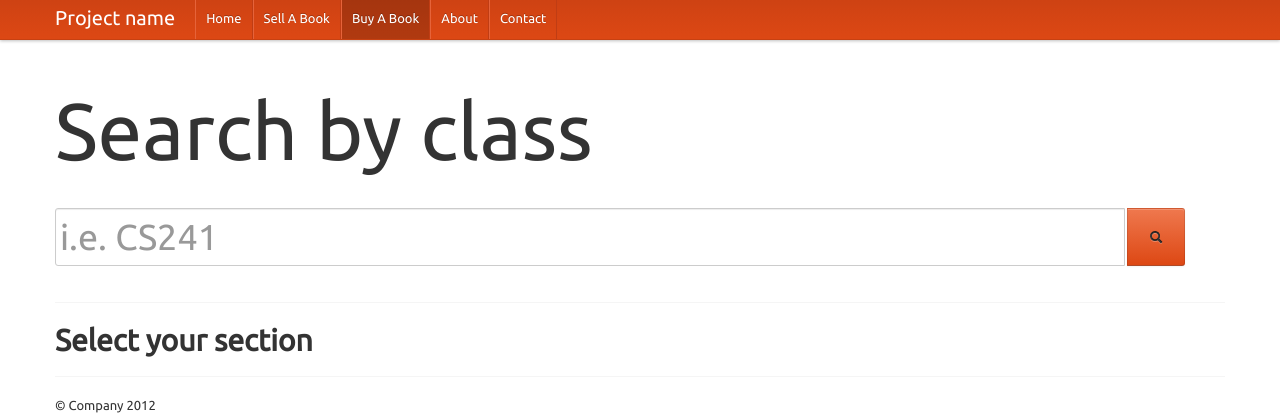
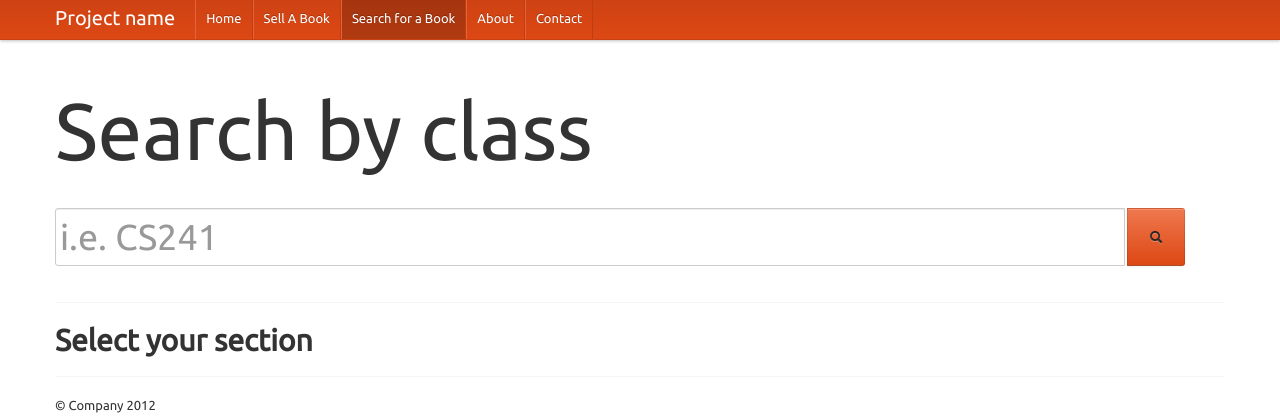
Before and after one commit to Satshabad/theBooklistr-website, a Django app: template templates/search-selection.html in a window 1280 px wide. Shown: the top 420 px of the page. Run offline with Django 3.2, Linux system fonts and the light colour scheme; the template is opened without the code that fills it, so the values that code supplies are empty; some libraries are stand-ins or nearby versions.

Commit message:
changed /buy to /search

```diff
--- a/hellodjango/urls.py
+++ b/hellodjango/urls.py
@@ -18,7 +18,7 @@ urlpatterns = patterns('',
 
     url(r'^$', 'app.views.index'),
     url(r'^sell$', 'app.views.sell', name='sell'),
-    url(r'^buy$', 'app.views.buy', name='buy'),
+    url(r'^search$', 'app.views.buy', name='buy'),
     url(r'^about$', 'app.views.about', name='about'),
     url(r'^contact$', 'app.views.contact', name='contact'),
     url(r'^thanks$', 'app.views.thanks', name='thanks')
--- a/templates/about.html
+++ b/templates/about.html
@@ -44,7 +44,7 @@
             <ul class="nav">
               <li><a href="/">Home</a></li>
               <li><a href="/sell">Sell A Book</a></li>
-              <li><a href="/buy">Buy A Book</a></li>
+              <li><a href="/search">Search for a Book</a></li>
               <li class="active"><a href="/about">About</a></li>
               <li><a href="/contact">Contact</a></li>
             </ul>
--- a/templates/buy.html
+++ b/templates/buy.html
@@ -76,7 +76,7 @@
                     <ul class="nav">
                         <li><a href="/">Home</a></li>
                         <li><a href="/sell">Sell A Book</a></li>
-                        <li class="active"><a href="/buy">Buy A Book</a></li>
+                        <li class="active"><a href="/search">Search for a Book</a></li>
                         <li><a href="/about">About</a></li>
                         <li><a href="/contact">Contact</a></li>
                     </ul>
@@ -96,7 +96,7 @@
         <div class="row">
             <div class="span12">
                 <div id="search-area">
-                    <form class="form-search" method="GET" action="/buy">
+                    <form class="form-search" method="GET" action="/search">
 
                         <div class="control-group">
                             <div class="controls">
--- a/templates/contact.html
+++ b/templates/contact.html
@@ -44,7 +44,7 @@
             <ul class="nav">
               <li><a href="/">Home</a></li>
               <li><a href="/sell">Sell A Book</a></li>
-              <li><a href="/buy">Buy A Book</a></li>
+              <li><a href="/search">Search for a Book</a></li>
               <li><a href="/about">About</a></li>
               <li class="active"><a href="/contact">Contact</a></li>
             </ul>
--- a/templates/hero.html
+++ b/templates/hero.html
@@ -42,7 +42,7 @@
 								<a href="/sell">Sell A Book</a>
 							</li>
 							<li>
-								<a href="/buy">Buy A Book</a>
+								<a href="/search">Search for a Book</a>
 							</li>
 							<li>
 								<a href="/about">About</a>
--- a/templates/search-selection.html
+++ b/templates/search-selection.html
@@ -76,7 +76,7 @@
                     <ul class="nav">
                         <li><a href="/">Home</a></li>
                         <li><a href="/sell">Sell A Book</a></li>
-                        <li class="active"><a href="/buy">Buy A Book</a></li>
+                        <li class="active"><a href="/search">Search for a Book</a></li>
                         <li><a href="/about">About</a></li>
                         <li><a href="/contact">Contact</a></li>
                     </ul>
@@ -96,7 +96,7 @@
         <div class="row">
             <div class="span12">
                 <div id="search-area">
-                    <form class="form-search" method="GET" action="/buy">
+                    <form class="form-search" method="GET" action="/search">
 
                         <div class="control-group">
                             <div class="controls">
@@ -115,7 +115,7 @@
     {% for section in sections %}
         <div class = "row well">
             <div class = "span11">
-                <h2><a href="/buy?s={{ section.section_id }}&q={{ courseid }}">{{ section.name }} - {{ section.instructor }}</a></h2>
+                <h2><a href="/search?s={{ section.section_id }}&q={{ courseid }}">{{ section.name }} - {{ section.instructor }}</a></h2>
 
             </div>
         </div>
--- a/templates/sell.html
+++ b/templates/sell.html
@@ -35,7 +35,7 @@
 						<ul class="nav">
 							<li><a href="/">Home</a></li>
 							<li class="active"><a href="/sell">Sell A Book</a></li>
-                            <li><a href="/buy">Buy A Book</a></li>
+                            <li><a href="/search">Search for a Book</a></li>
 							<li><a href="/about">About</a></li>
 							<li><a href="/contact">Contact</a></li>
 						</ul>
--- a/templates/thanks.html
+++ b/templates/thanks.html
@@ -41,7 +41,7 @@
 								<a href="/sell">Sell A Book</a>
 							</li>
 							<li>
-								<a href="/buy">Buy A Book</a>
+								<a href="/search">Search for a Book</a>
 							</li>
 							<li>
 								<a href="/about">About</a>
```
